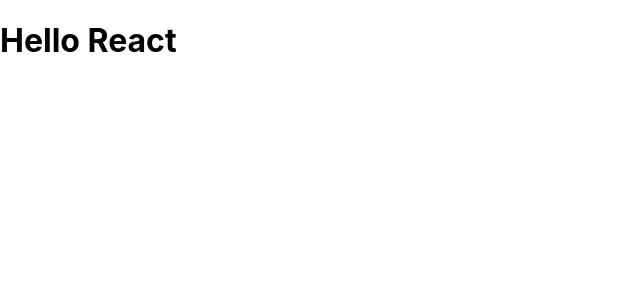
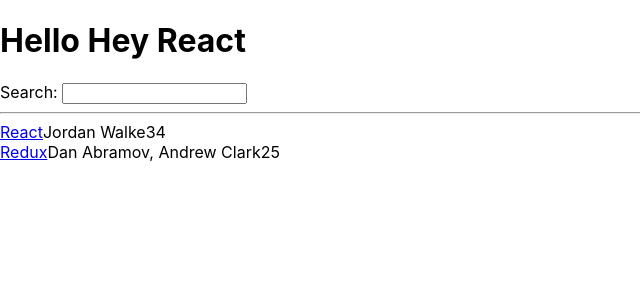
Before and after one commit to kronosGR/react-js-practice, a React (Create React App) app in the folder 1.intro/: page / in a window 1280 px wide. Shown: the top 300 px of the page, without its empty margins (0-640 px from the left). Built offline with nearby package versions, Linux system fonts and the light colour scheme.

Commit message:
use of lists

```diff
--- a/1.intro/src/App.js
+++ b/1.intro/src/App.js
@@ -1,10 +1,49 @@
 import logo from './logo.svg';
 import './App.css';
 
+const list = [
+  {
+    title: 'React',
+    url: 'https://reactjs.org/',
+    author: 'Jordan Walke',
+    num_comments: 3,
+    points: 4,
+    objectID: 0,
+  },
+  {
+    title: 'Redux',
+    url: 'https://redux.js.org/',
+    author: 'Dan Abramov, Andrew Clark',
+    num_comments: 2,
+    points: 5,
+    objectID: 1,
+  },
+];
+
+const welcome={
+  greeting:'Hey',
+  title:'React'
+}
 function App() {
+
   return (
    <div>
-    <h1>Hello React</h1>
+    <h1>Hello {welcome.greeting} {welcome.title}</h1>
+    <label htmlFor='search'>Search: </label>
+    <input id='search' type='text'/>
+
+    <hr/>
+    {list.map(item => {
+      return (
+      <div key={item.objectID}>
+        <span>
+          <a href={item.url}>{item.title}</a>
+        </span>
+        <span>{item.author}</span>
+        <span>{item.num_comments}</span>
+        <span>{item.points}</span>
+        </div>)
+    })}
    </div>
   );
 }
```
